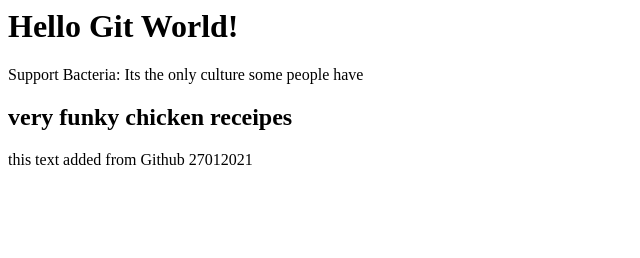
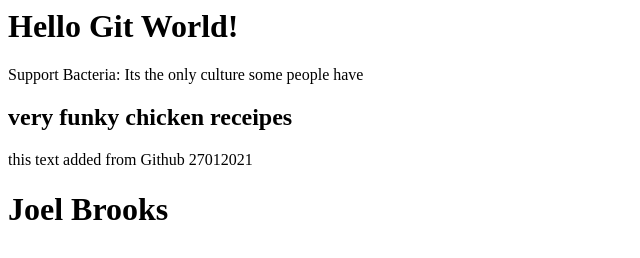
Before and after one commit to Jbro2306/GitGitHubMasterClass, a plain HTML site: page index.html in a window 1280 px wide. Shown: the whole page, without its empty margins (0-640 px from the left). Drawn offline with Linux system fonts and the light colour scheme.

Commit message:
Update index.html
added my name

```diff
--- a/index.html
+++ b/index.html
@@ -9,3 +9,5 @@
 <div>
 		this text added from Github 27012021
 </div>
+
+<h1> Joel Brooks </h1>
```
